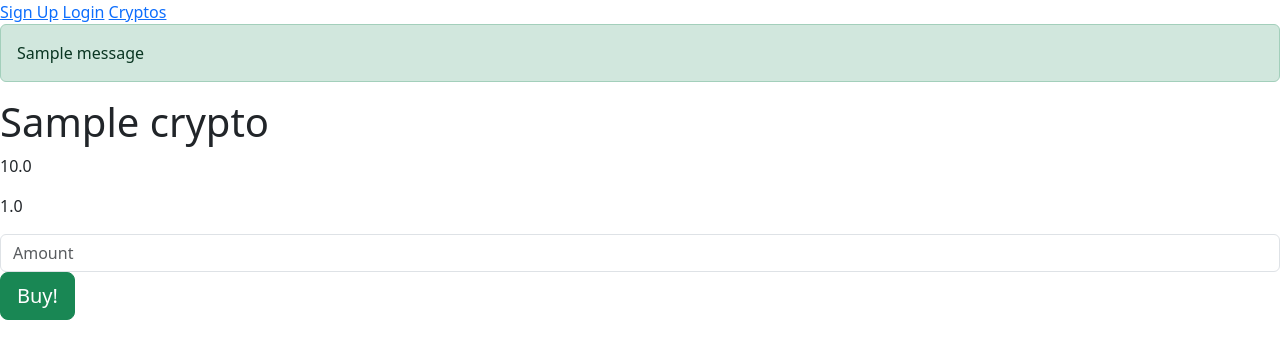
After one commit to joelsers/crypto_simulator, a Flask app: template templates/crypto_buy.html in a window 1280 px wide. The commit adds this page. Shown: the top 359 px of the page. Run offline with Flask 2, Linux system fonts and the light colour scheme; the template is opened without the code that fills it: values that come from a table or form of the project are taken from there, others are empty; tables that the repository leaves empty hold one stand-in row (values such as "Sample post"); one stand-in notice (Sample message) is shown; some libraries are stand-ins or nearby versions.

Commit message:
mergin with master branch. buy and sell work better but still have a bug

```diff
--- a/app.py
+++ b/app.py
@@ -181,11 +181,12 @@ def show_user(user_id):
 
     user = User.query.get_or_404(user_id)
 
-    users_cryptos = [crypto for crypto in user.crypto]
+    users_cryptos = [crypto for crypto in user.crypto if crypto.amount > 0 ]
 
     users_cryptos_names = [crypto.name for crypto in users_cryptos]
 
     value = 0
+
 
     for sym in crypto_json:
         crypto_symbol = crypto_json[total]["symbol"]
@@ -208,9 +209,6 @@ def show_user(user_id):
             total +=1
 
 
-
-
-
     if not g.user:
         flash("Access unauthorized.", "danger")
         return redirect("/")
@@ -219,7 +217,7 @@ def show_user(user_id):
 
 
 
-@app.route('/cryptos/<crypto_name>', methods = ['GET', 'POST'])
+@app.route('/cryptos/<crypto_name>', methods = ['GET'])
 def show_crypto(crypto_name):
 
     if not g.user:
@@ -229,24 +227,28 @@ def show_crypto(crypto_name):
     crypto = Crypto.query.filter_by(name = crypto_name).first()
 
 
+    return render_template('crypto.html', crypto = crypto)
+
+
+@app.route('/cryptos/<crypto_name>/buy', methods = ['GET', 'POST'])
+def buy_crypto(crypto_name):
+
+    if not g.user:
+        flash("Access unauthorized.", "danger")
+        return redirect("/")
+
+    crypto = Crypto.query.filter_by(name = crypto_name).first()
+
+    edit_user = User.query.get_or_404(g.user.id)
 
     buyform = BuyForm()
 
-    sellform = SellForm()
-
     if buyform.validate_on_submit():
 
-        bought_crypto = UserCrypto(
-            name = crypto.name,
-            price = crypto.price,
-            amount = buyform.amount.data,
-            user_crypto = g.user.id
-            )
+        total = 0
 
-        db.session.add(bought_crypto)
-        db.session.commit()
-
-        edit_user = User.query.get_or_404(g.user.id)
+        crypto_request = requests.get(f'{BASE_URL}ticker/price')
+        crypto_json = crypto_request.json()
 
         users_cryptos = [crypto for crypto in edit_user.crypto]
 
@@ -254,17 +256,77 @@ def show_crypto(crypto_name):
 
         usdt = users_cryptos_names.index("USDCUSDT")
 
-        edit_user.crypto[usdt].amount -= bought_crypto.price * bought_crypto.amount
+        for sym in crypto_json:
+            crypto_symbol = crypto_json[total]["symbol"]
+            crypto_price = crypto_json[total]["price"]
+            if crypto_symbol in users_cryptos_names:
 
-        db.session.add(edit_user)
-        db.session.commit()
+                edit_crypto = UserCrypto.query.filter_by(name = crypto_symbol).first()
 
-        return redirect(f'/user/{g.user.id}')
-    else:
-        return render_template('crypto.html', crypto = crypto, buyform = buyform, sellform = sellform)
+
+                edit_crypto.price = crypto_price
+
+
+                db.session.add(edit_crypto)
+                db.session.commit()
+
+                total+=1
+            else:
+                total +=1
 
 
 
+
+        if (buyform.amount.data * crypto.price) < (edit_user.crypto[usdt].amount - 10) and crypto.name not in users_cryptos_names:
+
+            bought_crypto = UserCrypto(
+                name = crypto.name,
+                price = crypto.price,
+                amount = buyform.amount.data,
+                user_crypto = g.user.id
+                )
+
+            db.session.add(bought_crypto)
+            db.session.commit()
+
+
+            edit_user.crypto[usdt].amount -= bought_crypto.price * bought_crypto.amount
+
+            db.session.add(edit_user)
+            db.session.commit()
+
+            return redirect(f'/user/{g.user.id}')
+
+        elif (buyform.amount.data * crypto.price) < (edit_user.crypto[usdt].amount - 10) and crypto.name in users_cryptos_names:
+
+            bought_coin = users_cryptos_names.index(crypto.name)
+
+            edit_user.crypto[bought_coin].amount += buyform.amount.data
+            edit_user.crypto[usdt].amount -= edit_user.crypto[bought_coin].price * buyform.amount.data
+
+            db.session.add(edit_user)
+            db.session.commit()
+
+            return redirect(f'/user/{g.user.id}')
+
+        else:
+                flash("You can't buy that much", "danger")
+                return redirect(f"/cryptos/{crypto.name}/buy")
+
+    return render_template('crypto_buy.html', crypto = crypto, buyform = buyform)
+
+
+@app.route('/cryptos/<crypto_name>/sell', methods = ['GET', 'POST'])
+def sell_crypto(crypto_name):
+
+
+    if not g.user:
+        flash("Access unauthorized.", "danger")
+        return redirect("/")
+
+    crypto = Crypto.query.filter_by(name = crypto_name).first()
+
+    sellform = SellForm()
 
     if sellform.validate_on_submit():
 
@@ -274,20 +336,24 @@ def show_crypto(crypto_name):
 
         users_cryptos_names = [crypto.name for crypto in users_cryptos]
 
-
         for user_crypto in users_cryptos:
             if crypto.name == user_crypto.name:
                 usdt = users_cryptos_names.index("USDCUSDT")
                 sold_coin = users_cryptos_names.index(crypto.name)
-                user.crypto[sold_coin].amount -= sellform.amount.data
-                user.crypto[usdt].amount += user_crypto.price * sellform.amount.data
 
-                db.session.add(user)
-                db.session.commit()
+                if sellform.amount.data <= user.crypto[sold_coin].amount:
+                    user.crypto[sold_coin].amount -= sellform.amount.data
+                    user.crypto[usdt].amount += user_crypto.price * sellform.amount.data
 
-                return redirect(f'/user/{g.user.id}')
-            else:
-                return render_template('crypto.html', crypto = crypto, buyform = buyform, sellform = sellform)
+                    db.session.add(user)
+                    db.session.commit()
+
+                    return redirect(f'/user/{g.user.id}')
+                else:
+                    flash("You can't sell that much", "danger")
+                    return redirect(f"/cryptos/{crypto.name}/sell")
+
+    return render_template('crypto_sell.html', crypto = crypto, sellform = sellform)
 
 
 
--- a/templates/base.html
+++ b/templates/base.html
@@ -12,10 +12,26 @@
 
         <link rel="stylesheet"
               href="https://use.fontawesome.com/releases/v5.3.1/css/all.css">
-        <link rel="stylesheet" href="/static/stylesheets/style.css">
+        {# <link rel="stylesheet" href="/static/stylesheets/style.css"> #}
         <link rel="shortcut icon" href="/static/favicon.ico">
       </head>
 <body>
+      {% if not g.user %}
+            <a href="/signup">Sign Up</a>
+            <a href="/login">Login</a>
+            <a href="/">Cryptos</a>
+
+      {% else %}
+            <a href="/user/{{ g.user.id }}">Profile</a>
+            <a href="/logout">Logout</a>
+            <a href="/">Cryptos</a>
+
+      {% endif %}
+
+      {% for category, message in get_flashed_messages(with_categories=True) %}
+            <div class="alert alert-{{ category }}">{{ message }}</div>
+      {% endfor %}
+
     {% block content %}body content goes here{% endblock %}
 </body>
 </html>
--- /dev/null
+++ b/templates/crypto_buy.html
@@ -0,0 +1,31 @@
+{% extends 'base.html' %}
+
+{% block title %} {{crypto.name}} {% endblock %}
+
+{% block content %}
+
+
+
+<h1>{{crypto.name}}</h1>
+
+<p>{{crypto.price}}</p>
+
+<p>{{crypto.volume}}</p>
+
+<form method="POST" id="buy_form">
+    {{ buyform.hidden_tag() }}
+
+    {% for field in buyform if field.widget.input_type != 'hidden' %}
+      {% for error in field.errors %}
+        <span class="text-danger">{{ error }}</span>
+      {% endfor %}
+      {{ field(placeholder=field.label.text, class="form-control") }}
+    {% endfor %}
+
+    <button class="btn btn-success btn-block btn-lg">Buy!</button>
+  </form>
+
+
+
+
+{% endblock %}
--- a/templates/users/user.html
+++ b/templates/users/user.html
@@ -4,8 +4,6 @@
 
 {% block content %}
 
-<a href="/logout">Logout</a>
-<a href="/">Cryptos</a>
 
 
 <h1>Username: {{user.username}}</h1>
```
Also changed, not shown: templates/crypto.html (+2 -27 lines), templates/crypto_sell.html (added, +30 -0 lines), templates/home.html (+0 -8 lines).
